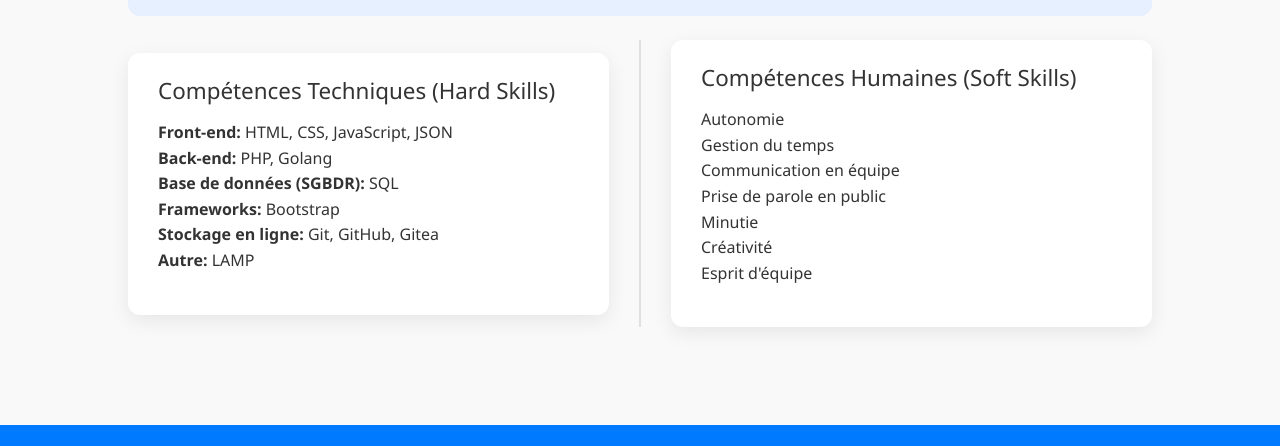
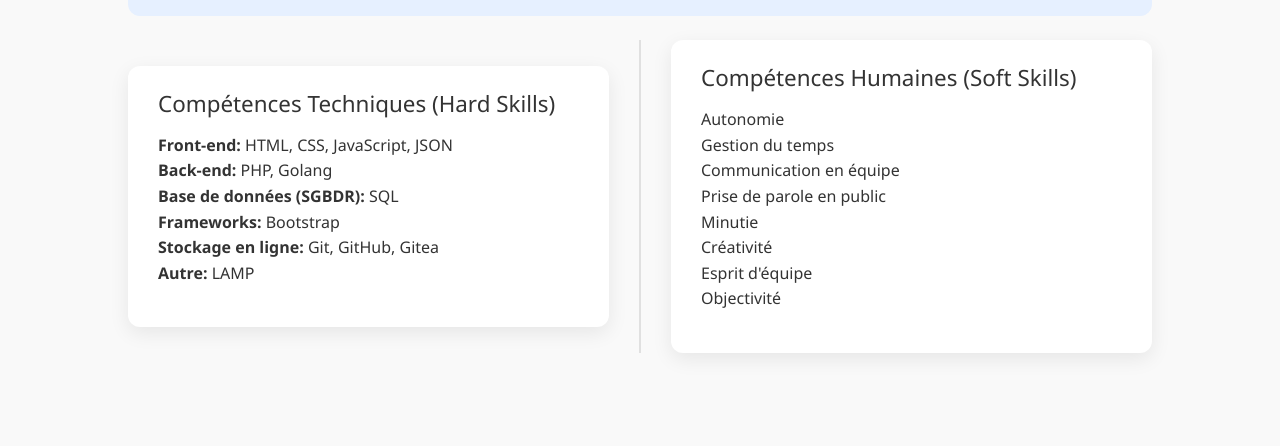
Before and after one commit to PierreBDL/Portfolio_Ynov_2025, a plain HTML site: page Assets/Html/competences.html in a window 1280 px wide. Shown: the part 198-644 px from the top of the page. Drawn offline with nearby package versions, Linux system fonts and the light colour scheme.

Commit message:
Modification des softskills

```diff
--- a/Assets/Html/competences.html
+++ b/Assets/Html/competences.html
@@ -75,7 +75,8 @@
         Prise de parole en public <br />
         Minutie <br />
         Créativité <br />
-        Esprit d'équipe
+        Esprit d'équipe <br />
+        Objectivité
       </p>
     </div>
   </div>
```
